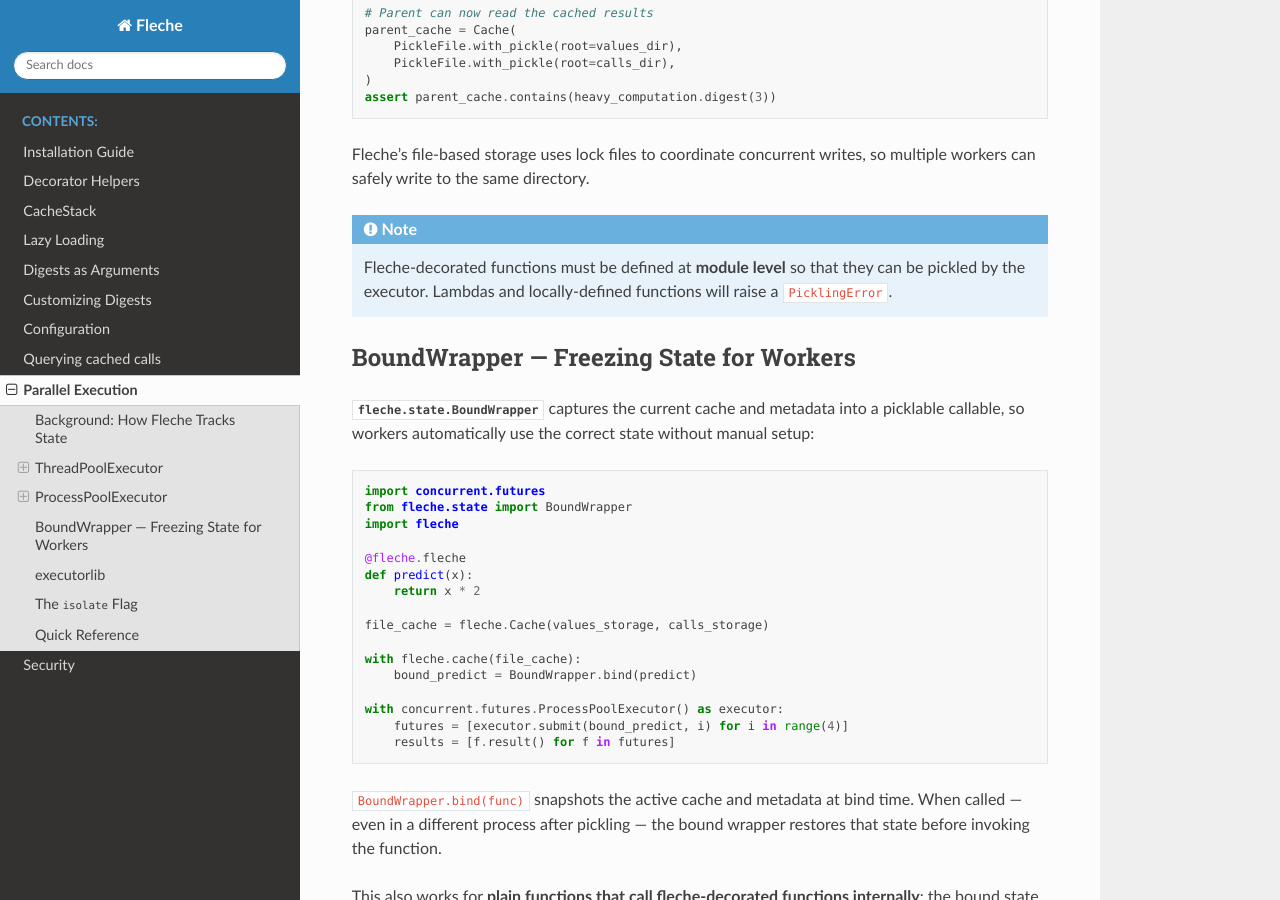
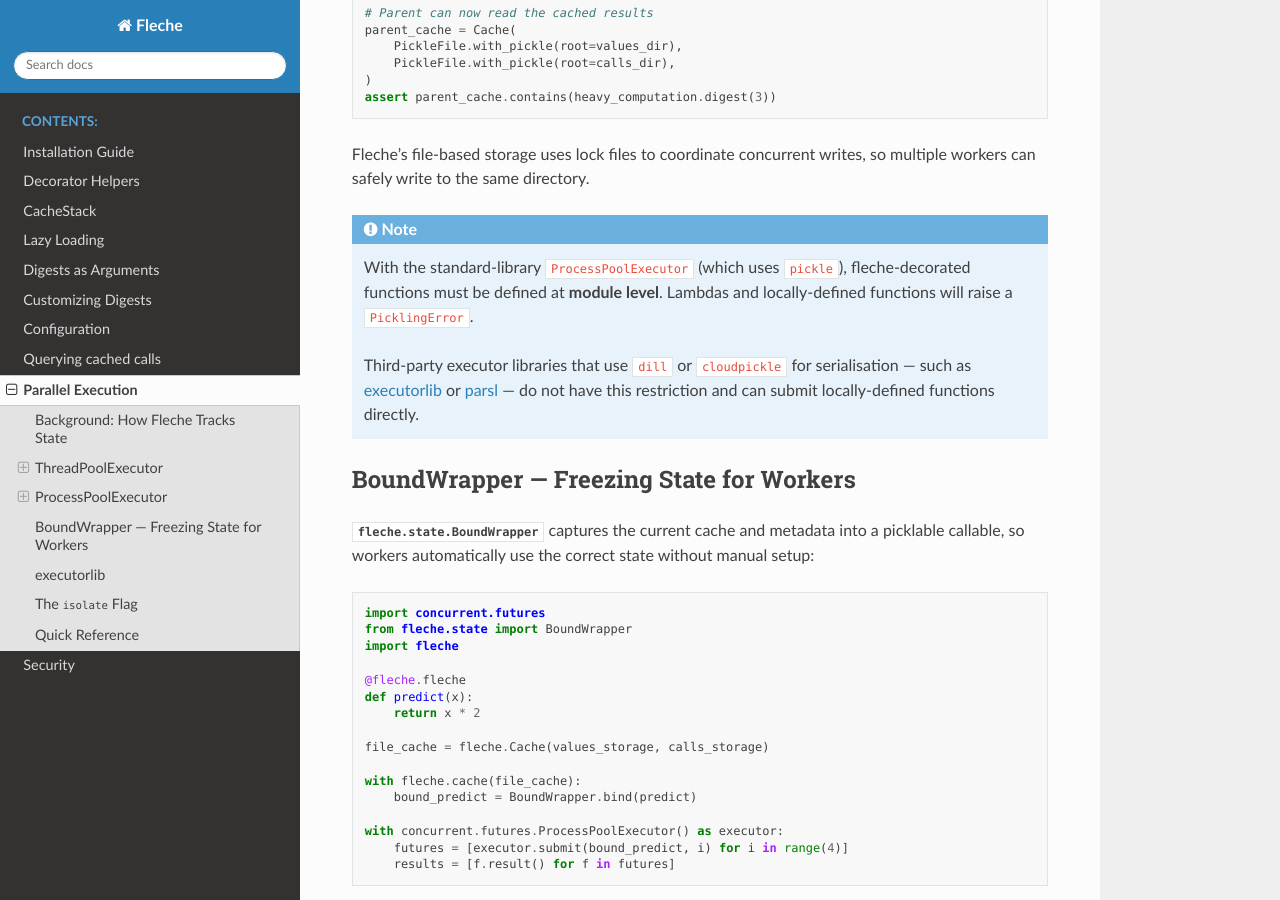
Before and after one commit to pmrv/fleche, a Sphinx documentation site: the page built from docs/parallel_execution.rst, in a window 1280 px wide and 900 px high, scrolled down 2291 px. Built offline with Sphinx 7.4.7 and the Read the Docs theme 3.1.0, drawn with Linux system fonts in a browser that asks for light colours; pages that are not in the unit, such as notebooks, are missing from menus.

Commit message:
Scope module-level pickling note to stdlib ProcessPoolExecutor
Third-party executors using dill/cloudpickle (executorlib, parsl)
can handle locally-defined functions, so the restriction only
applies to the stdlib executor.

https://claude.ai/code/session_01Socf4YDTevjjAHmdja86Kr

```diff
--- a/docs/parallel_execution.rst
+++ b/docs/parallel_execution.rst
@@ -119,9 +119,14 @@ multiple workers can safely write to the same directory.
 
 .. note::
 
-   Fleche-decorated functions must be defined at **module level** so that they
-   can be pickled by the executor.  Lambdas and locally-defined functions will
-   raise a ``PicklingError``.
+   With the standard-library ``ProcessPoolExecutor`` (which uses ``pickle``),
+   fleche-decorated functions must be defined at **module level**.  Lambdas and
+   locally-defined functions will raise a ``PicklingError``.
+
+   Third-party executor libraries that use ``dill`` or ``cloudpickle`` for
+   serialisation — such as `executorlib <https://executorlib.readthedocs.io/>`_
+   or `parsl <https://parsl-project.org/>`_ — do not have this restriction and
+   can submit locally-defined functions directly.
 
 BoundWrapper — Freezing State for Workers
 -----------------------------------------
```
